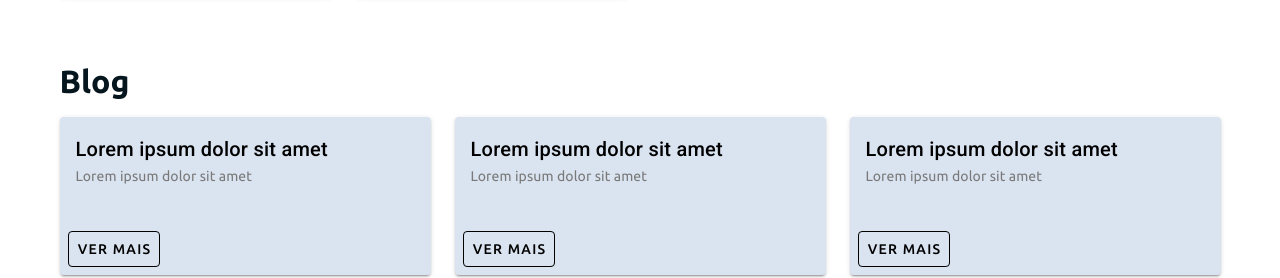
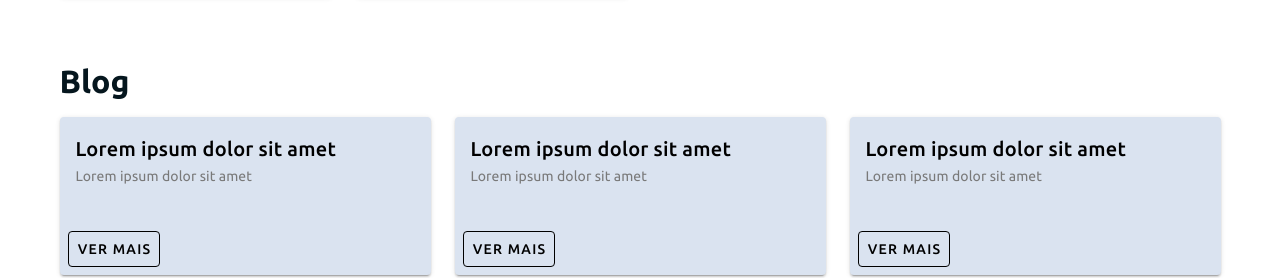
Before and after one commit to uspcodelab/bootcamp-2022, a Nuxt app in the folder frontend/: page / in a window 1280 px wide. Shown: the part 999-1277 px from the top of the page. Built offline with nearby package versions, Linux system fonts and the light colour scheme.

Commit message:
Adiciona estilo de fonte Ubuntu ao componente
Signed-off-by: Jose Lucas Silva Mayer <josemayer@usp.br>

```diff
--- a/frontend/components/Blog.vue
+++ b/frontend/components/Blog.vue
@@ -4,9 +4,9 @@
     <v-row class="py-3">
       <v-col v-for="blog in blogs.slice(0, 3)" :key="blog.title" cols="4">
         <v-card color="#dae3f0" class="black--text">
-          <v-card-title class="text-h6">{{ blog.title }}</v-card-title>
+          <v-card-title class="text-h6 text-ubuntu">{{ blog.title }}</v-card-title>
           <v-card-subtitle
-            ><span style="color: #797979">{{
+            ><span style="color: #797979" class="text-ubuntu">{{
               blog.subtitle
             }}</span></v-card-subtitle
           >
@@ -44,3 +44,9 @@ export default {
   }),
 };
 </script>
+
+<style scoped>
+.text-ubuntu {
+  font-family: 'Ubuntu' !important;
+}
+</style>
```
